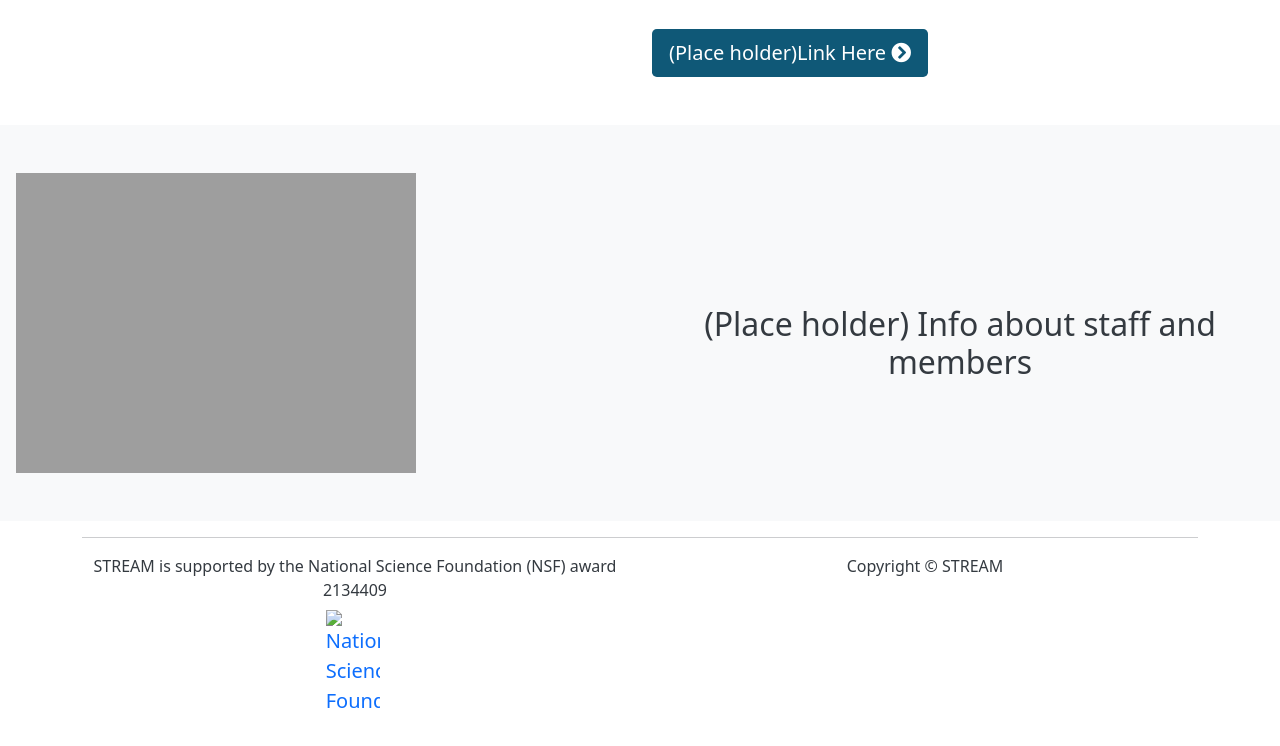
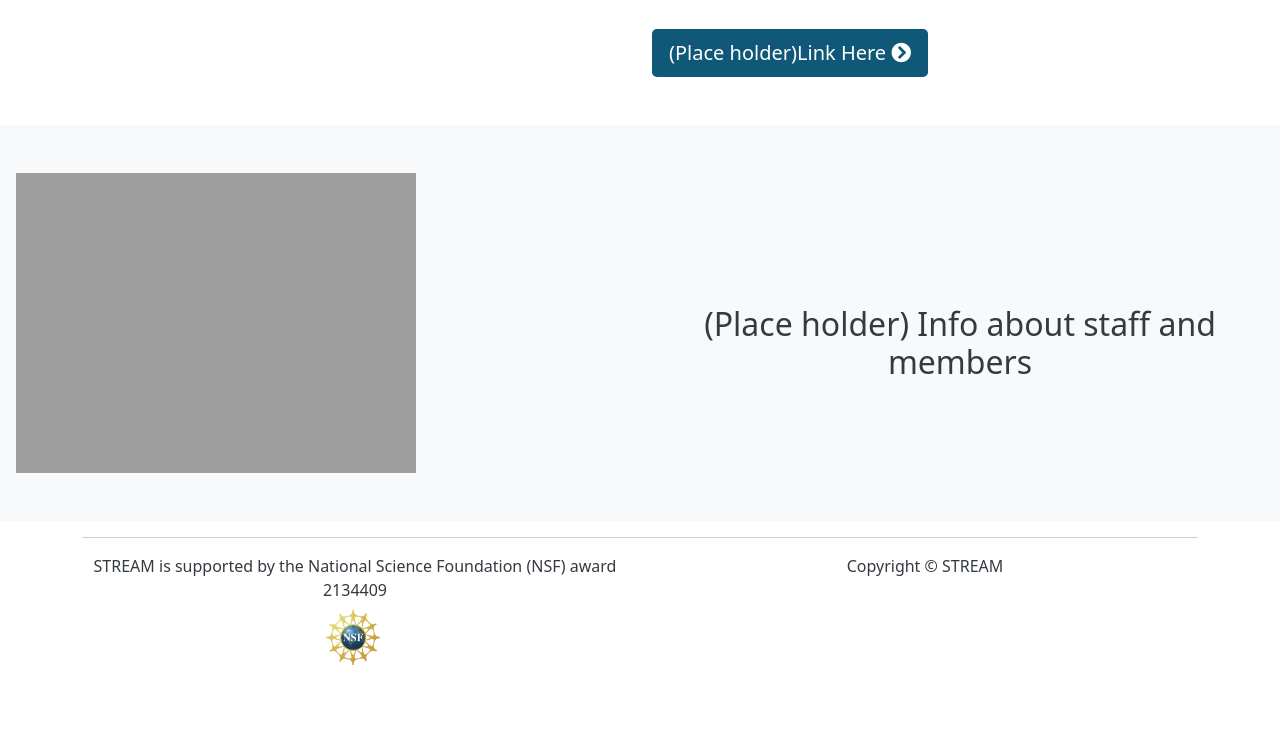
Before and after one commit to pranavsorte/ResearchInfoSite, a plain HTML site: page index.html in a window 1280 px wide. Shown: the part 1086-1832 px from the top of the page. After the commit the page ends 1799 px from the top, so only its background shows below. Drawn offline with Linux system fonts and the light colour scheme; the site is published under a folder, as on GitHub Pages, so addresses that start at the root find nothing.

Commit message:
NSF Logos

```diff
--- a/index.html
+++ b/index.html
@@ -249,7 +249,7 @@
                         <div class="text-center funding-agency-logos-panel d-flex justify-content-center align-items-center">
                             <div class="w-10 ms-1 me-2">
                                 <a href="https://www.nsf.gov/" target="_blank">
-                                    <img class="img-fluid" src="/images/funding-agency-logos/logo-nsf-h400.png" alt="National Science Foundation" data-bs-toggle="tooltip" data-bs-placement="bottom" title="National Science Foundation" />
+                                    <img class="img-fluid" src="images/funding-agency-logos/logo-nsf-h400.png" alt="National Science Foundation" data-bs-toggle="tooltip" data-bs-placement="bottom" title="National Science Foundation" />
                                 </a>
                             </div>
                             <!-- <div class="w-70 ms-2 me-2">
```
